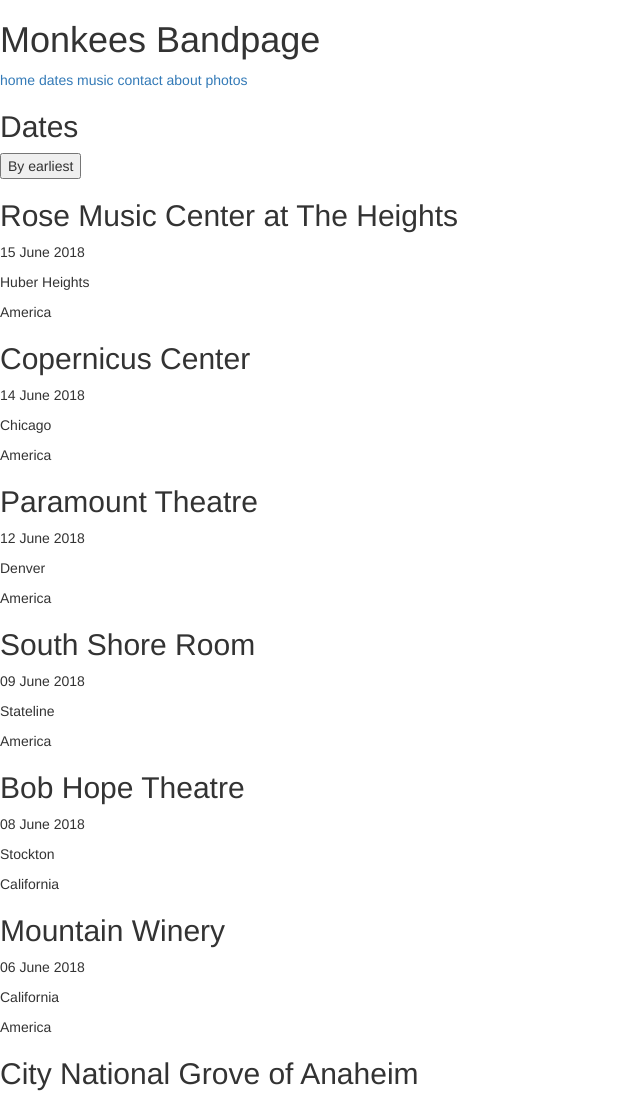
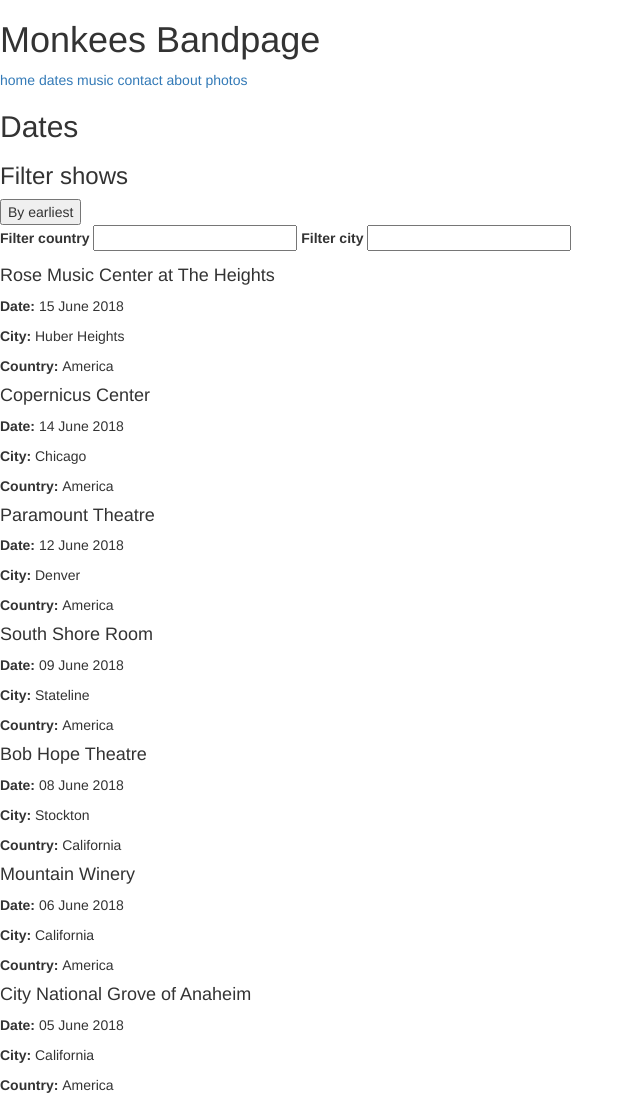
Before and after one commit to Code-Institute-Submissions/monkees, a website: page index.html at #!/dates in a window 1280 px wide. Shown: the top 1098 px of the page, without its empty margins (0-640 px from the left). Drawn offline with nearby package versions, Linux system fonts and the light colour scheme; some packages are replaced by stand-ins of ours.

Commit message:
additional date filters added

```diff
--- a/app/components/dates/dates.html
+++ b/app/components/dates/dates.html
@@ -1,13 +1,19 @@
 <h2>Dates</h2>
-<div ng-if="dc.orderBy == '-date'">
-    <button ng-click="dc.orderBy = 'date'">By earliest</button>
+<div id='date-filter'>
+    <!-- Only show the relevent button-->
+    <h3>Filter shows</h3>
+    <div ng-if="dc.orderBy == '-date'">
+        <button ng-click="dc.orderBy = 'date'">By earliest</button>
+    </div>
+    <div ng-if="dc.orderBy == 'date'">
+        <button ng-click="dc.orderBy = '-date'">By latest</button>
+    </div>
+    <label>Filter country <input ng-model="search.country"></label>
+    <label>Filter city <input ng-model="search.city"></label>
 </div>
-<div ng-if="dc.orderBy == 'date'">
-        <button ng-click="dc.orderBy = '-date'">By latest</button>
+<div ng-repeat="date in dc.dates | orderBy: dc.orderBy | filter:search">
+    <h4>{{ date.venue }}</h4>
+    <p><strong>Date: </strong>{{ date.date | date:'dd LLLL yyyy' }}</p>
+    <p><strong>City: </strong>{{ date.city }}</p>
+    <p><strong>Country: </strong>{{ date.country }}</p>
 </div>
-<div ng-repeat="date in dc.dates | orderBy: dc.orderBy">
-    <h2>{{ date.venue }}</h2>
-    <p>{{ date.date | date:'dd LLLL yyyy' }}</p>
-    <p>{{ date.city }}</p>
-    <p>{{ date.country }}</p>
-</div>
```
